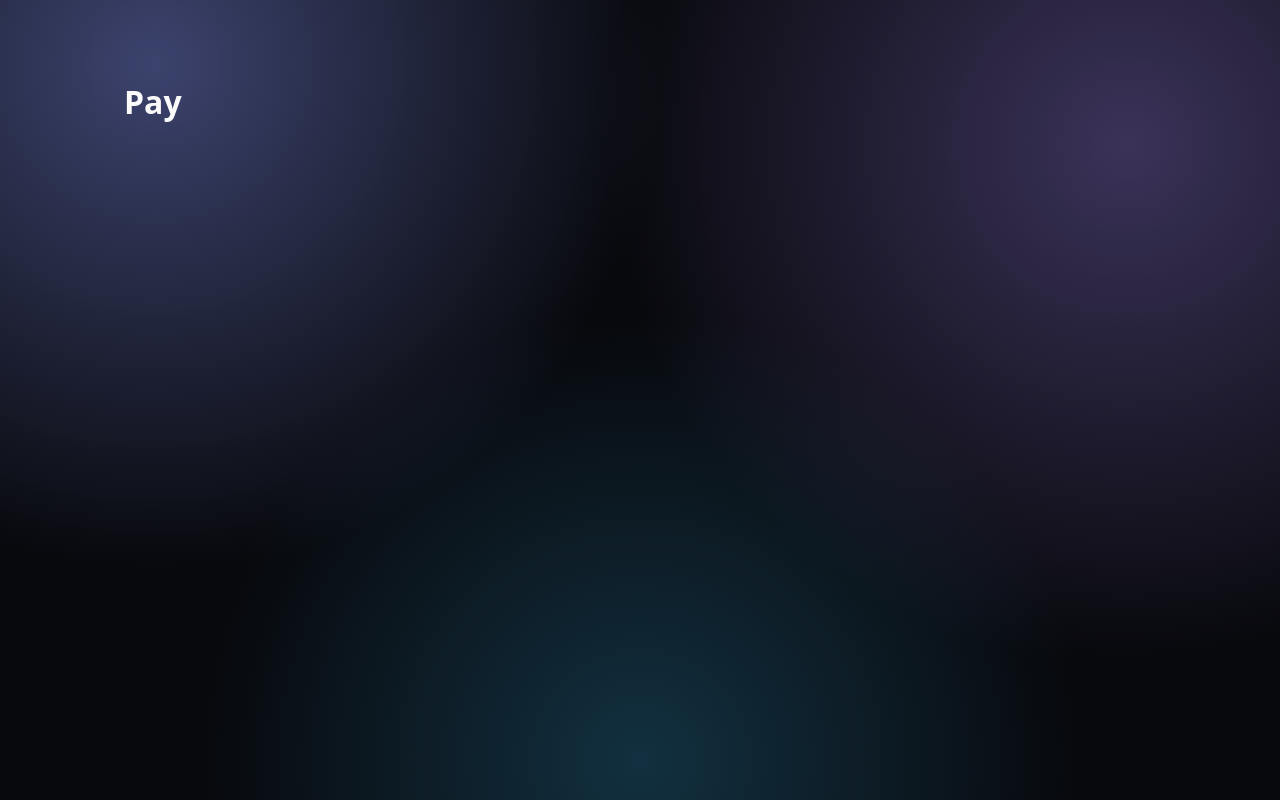
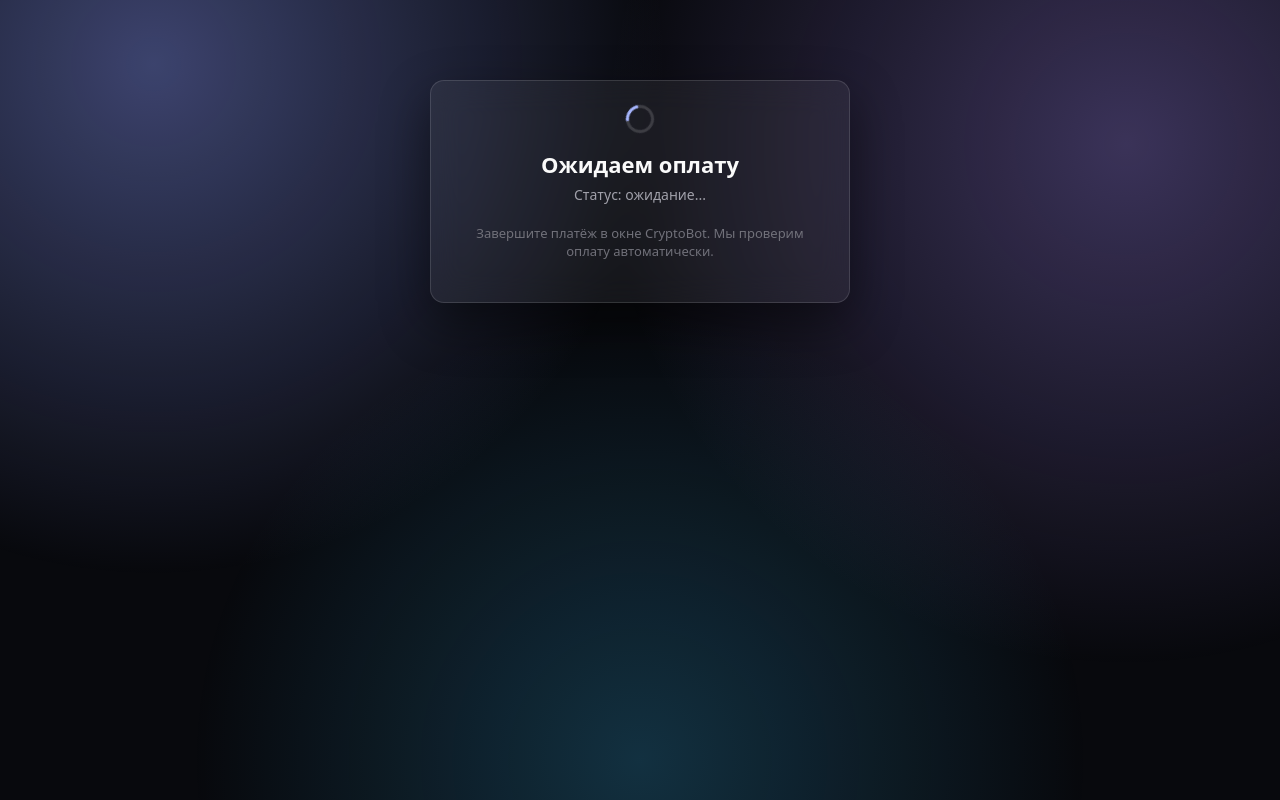
Before and after one commit to Ap3x0s/TrumpVPN, a React (Vite) app in the folder frontend/: page /pay/1 in a window 1280 px wide. Built offline with nearby package versions, Linux system fonts and the light colour scheme; no server answers.

Commit message:
feat(frontend): payment polling page

```diff
--- a/frontend/src/pages/Pay.tsx
+++ b/frontend/src/pages/Pay.tsx
@@ -1,3 +1,48 @@
+import { useEffect, useState } from "react";
+import { useLocation, useNavigate, useParams } from "react-router-dom";
+import { api, type PaymentStatus } from "../lib/api";
+import { ROUTES } from "../lib/routes";
+import { GlassCard } from "../components/GlassCard";
+import { Button } from "../components/Button";
+import { Spinner } from "../components/Spinner";
+
 export function Pay() {
-  return <div className="container" style={{ paddingTop: 80 }}><h1>Pay</h1></div>;
+  const { invoiceId } = useParams();
+  const nav = useNavigate();
+  const location = useLocation();
+  const payUrl = (location.state as { pay_url?: string } | null)?.pay_url ?? "";
+  const [status, setStatus] = useState<string>("active");
+
+  useEffect(() => {
+    if (!invoiceId) return;
+    let stop = false;
+    const poll = async () => {
+      while (!stop) {
+        try {
+          const s = await api.get<PaymentStatus>(`/api/payments/status/${invoiceId}`);
+          setStatus(s.status);
+          if (s.paid) { nav(ROUTES.cabinet, { replace: true }); return; }
+        } catch { /* keep polling */ }
+        await new Promise((r) => setTimeout(r, 3000));
+      }
+    };
+    poll();
+    return () => { stop = true; };
+  }, [invoiceId, nav]);
+
+  function openPay() {
+    if (payUrl) window.open(payUrl, "_blank", "noopener");
+  }
+
+  return (
+    <div className="container" style={{ display: "flex", justifyContent: "center", paddingTop: 80 }}>
+      <GlassCard style={{ width: 420, textAlign: "center" }}>
+        <Spinner />
+        <h1 style={{ fontSize: 22, fontWeight: 700, margin: "16px 0 6px" }}>Ожидаем оплату</h1>
+        <p className="muted" style={{ fontSize: 14, marginBottom: 20 }}>Статус: {status === "paid" ? "оплачено" : "ожидание..."}</p>
+        <p className="dim" style={{ fontSize: 13, marginBottom: 18 }}>Завершите платёж в окне CryptoBot. Мы проверим оплату автоматически.</p>
+        {payUrl && <Button variant="ghost" onClick={openPay}>Открыть окно оплаты снова</Button>}
+      </GlassCard>
+    </div>
+  );
 }
```
